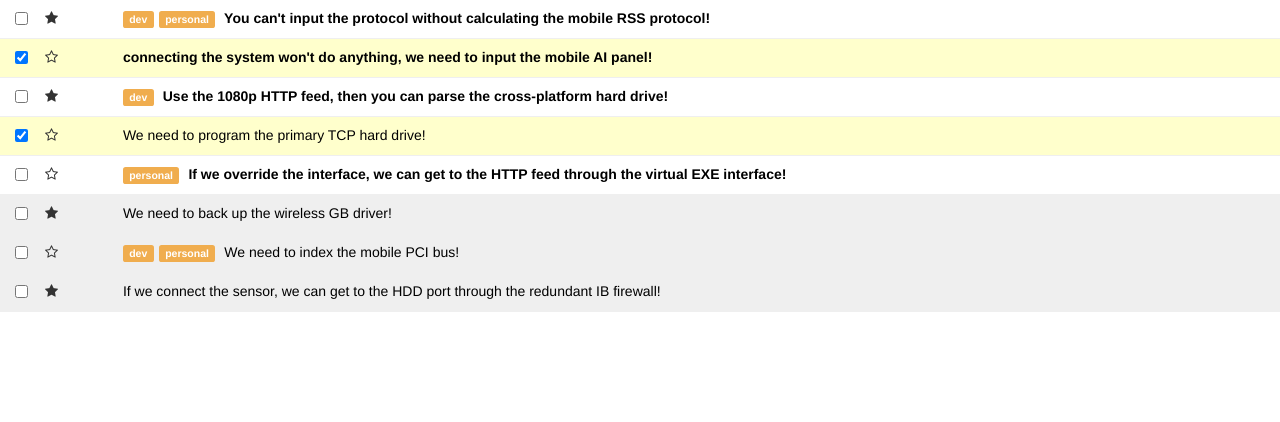
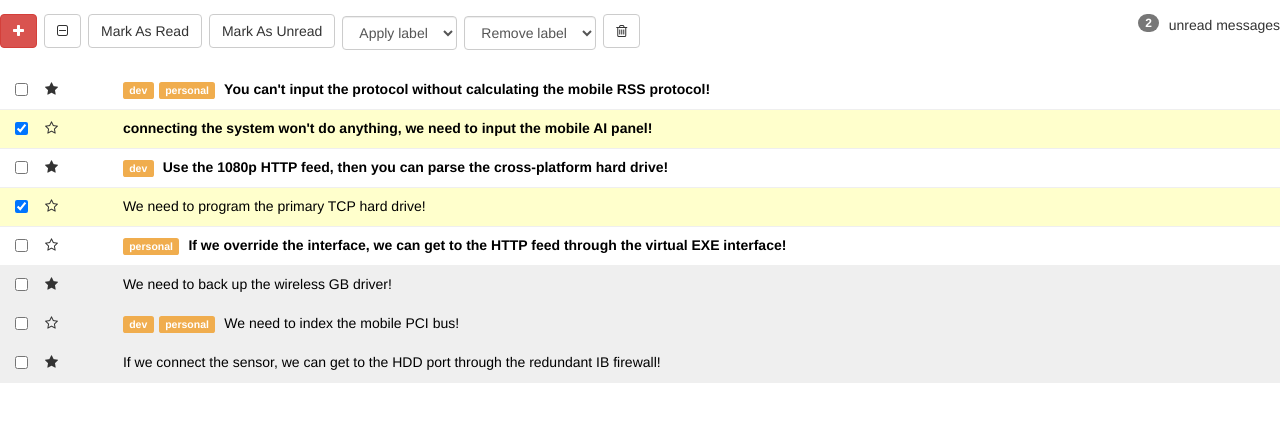
Before and after one commit to KCN8/angular-inbox, an Angular app: page / in a window 1280 px wide. Shown: the top 422 px of the page. Built offline with nearby package versions, Linux system fonts and the light colour scheme.

Commit message:
read and unread features added deployed and select all deselect all features

```diff
--- a/src/app/app.component.html
+++ b/src/app/app.component.html
@@ -1 +1,5 @@
+<app-toolbar
+[onclickallread]="onclickallread.bind(this)"
+[onclickallunread]="onclickallunread.bind(this)"
+[onselect]="onselect.bind(this)"></app-toolbar>
 <app-messages [messages]='messages' [togglestar]="togglestar.bind(this)" [togglecheckbox]="togglecheckbox.bind(this)"></app-messages>
--- a/src/app/app.component.ts
+++ b/src/app/app.component.ts
@@ -8,6 +8,34 @@ import data from './app.data'
 })
 export class AppComponent {
   messages = data
+
+  onselect(){
+    let messagesLength = this.messages.length
+    let trueLength = this.messages.filter(messages => messages.selected === true).length
+    for(let i = 0; i < this.messages.length; i++) {
+      if (this.messages[i].selected === false) {
+        this.messages[i].selected = true
+      } else if (messagesLength === trueLength){
+        this.messages[i].selected = false
+      }
+    }
+  }
+
+  onclickallread(){
+    for(let i = 0; i < this.messages.length; i++) {
+      if (this.messages[i].read === false) {
+        this.messages[i].read = true
+      }
+    }
+  }
+
+  onclickallunread(){
+    for(let i = 0; i < this.messages.length; i++) {
+      if (this.messages[i].read === true) {
+        this.messages[i].read = false
+      }
+    }
+  }
 
   togglestar(id) {
     for(let i = 0; i < this.messages.length; i++) {
--- a/src/app/app.module.ts
+++ b/src/app/app.module.ts
@@ -4,12 +4,14 @@ import { NgModule } from '@angular/core';
 import { AppComponent } from './app.component';
 import { MessagesComponent } from './messages/messages.component';
 import { MessageComponent } from './messages/message/message.component';
+import { ToolbarComponent } from './toolbar/toolbar.component';
 
 @NgModule({
   declarations: [
     AppComponent,
     MessagesComponent,
-    MessageComponent
+    MessageComponent,
+    ToolbarComponent
   ],
   imports: [
     BrowserModule
--- /dev/null
+++ b/src/app/toolbar/toolbar.component.html
@@ -0,0 +1,42 @@
+<div class="row toolbar">
+  <div class="col-md-12">
+    <p class="pull-right">
+      <span class="badge badge">2</span>
+      unread messages
+    </p>
+
+    <a class="btn btn-danger">
+      <i class="fa fa-plus"></i>
+    </a>
+
+    <button class="btn btn-default">
+      <i class="fa fa-minus-square-o"(click)="onselect()"></i>
+    </button>
+
+    <button (click)="onclickallread()" class="btn btn-default">
+      Mark As Read
+    </button>
+
+    <button (click)="onclickallunread()" class="btn btn-default">
+      Mark As Unread
+    </button>
+
+    <select class="form-control label-select">
+      <option>Apply label</option>
+      <option value="dev">dev</option>
+      <option value="personal">personal</option>
+      <option value="gschool">gschool</option>
+    </select>
+
+    <select class="form-control label-select">
+      <option>Remove label</option>
+      <option value="dev">dev</option>
+      <option value="personal">personal</option>
+      <option value="gschool">gschool</option>
+    </select>
+
+    <button class="btn btn-default">
+      <i class="fa fa-trash-o"></i>
+    </button>
+  </div>
+</div>
--- /dev/null
+++ b/src/app/toolbar/toolbar.component.ts
@@ -0,0 +1,18 @@
+import { Component, OnInit, Input } from '@angular/core';
+
+@Component({
+  selector: 'app-toolbar',
+  templateUrl: './toolbar.component.html',
+  styleUrls: ['./toolbar.component.css']
+})
+export class ToolbarComponent implements OnInit {
+  @Input() onselect: () => void;
+  @Input() messages
+  @Input() onclickallread: () => void;
+  @Input() onclickallunread: () => void;
+  constructor() { }
+
+  ngOnInit() {
+  }
+
+}
```
Also changed, not shown: src/app/toolbar/toolbar.component.css (added).
